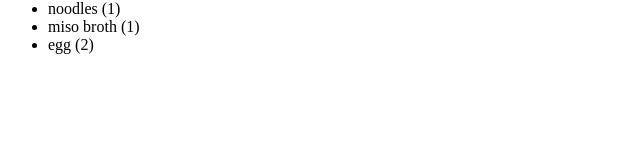
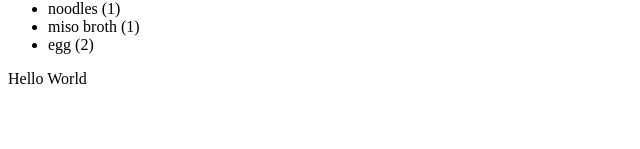
Before and after one commit to WilsonCarv/web-dev, an Angular app in the folder angular-app/: page / in a window 1280 px wide. Shown: the part 151-300 px from the top of the page, without its empty margins (0-640 px from the left). Built offline with nearby package versions, Linux system fonts and the light colour scheme; no server answers.

Commit message:
use viewchild

```diff
--- a/angular-app/src/app/app.component.html
+++ b/angular-app/src/app/app.component.html
@@ -1,3 +1,4 @@
 <app-todo-list></app-todo-list>
 <app-conditional></app-conditional>
 <app-loops></app-loops>
+<p #componentRef></p>
--- a/angular-app/src/app/app.component.ts
+++ b/angular-app/src/app/app.component.ts
@@ -1,4 +1,12 @@
-import { Component, OnDestroy, OnInit } from '@angular/core';
+import {
+	AfterContentInit,
+	AfterViewInit,
+	Component,
+	ElementRef,
+	OnDestroy,
+	OnInit,
+	ViewChild
+} from '@angular/core';
 import { CommonModule } from '@angular/common';
 import { RouterOutlet } from '@angular/router';
 import { TodoListComponent } from './components/todo-list/todo-list.component';
@@ -14,10 +22,15 @@ import { Subject, takeUntil } from 'rxjs';
 	templateUrl: './app.component.html',
 	styleUrls: ['./app.component.scss']
 })
-export class AppComponent implements OnInit, OnDestroy {
+export class AppComponent implements OnInit, OnDestroy, AfterViewInit {
+	@ViewChild('componentRef', { static: true }) divRef!: ElementRef;
 	title = 'angular-app';
 	private readonly unSubscribeAll = new Subject();
+	showDiv = true;
 	constructor(private readonly creationService: CreationService) {}
+	ngAfterViewInit(): void {
+		this.divRef.nativeElement.innerHTML = 'Hello World';
+	}
 	ngOnDestroy(): void {
 		this.unSubscribeAll.next(null);
 		this.unSubscribeAll.unsubscribe();
```
